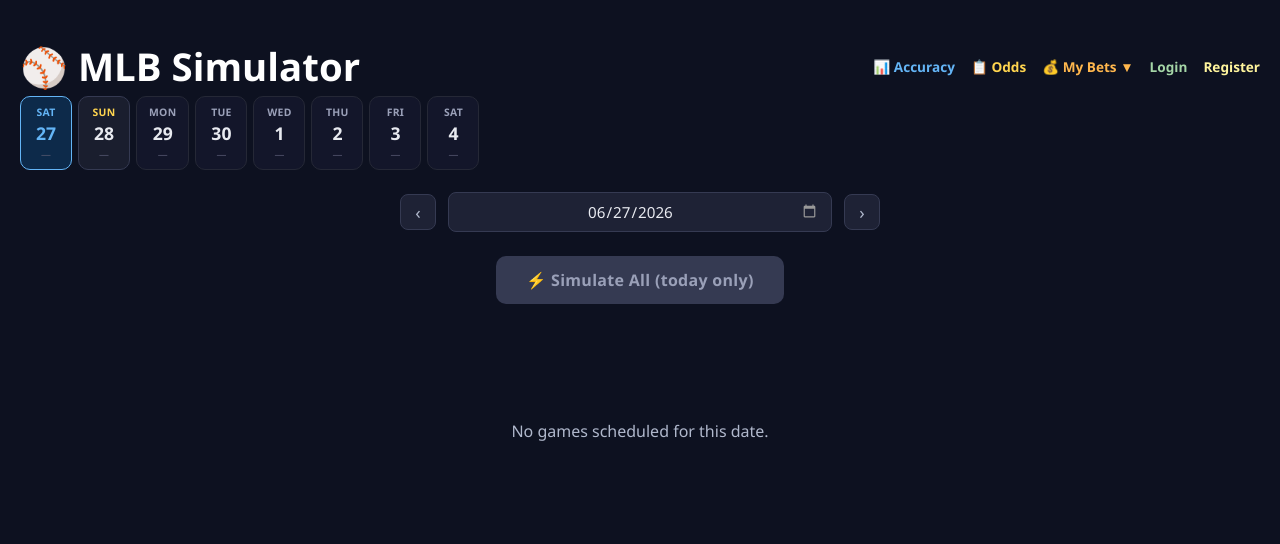
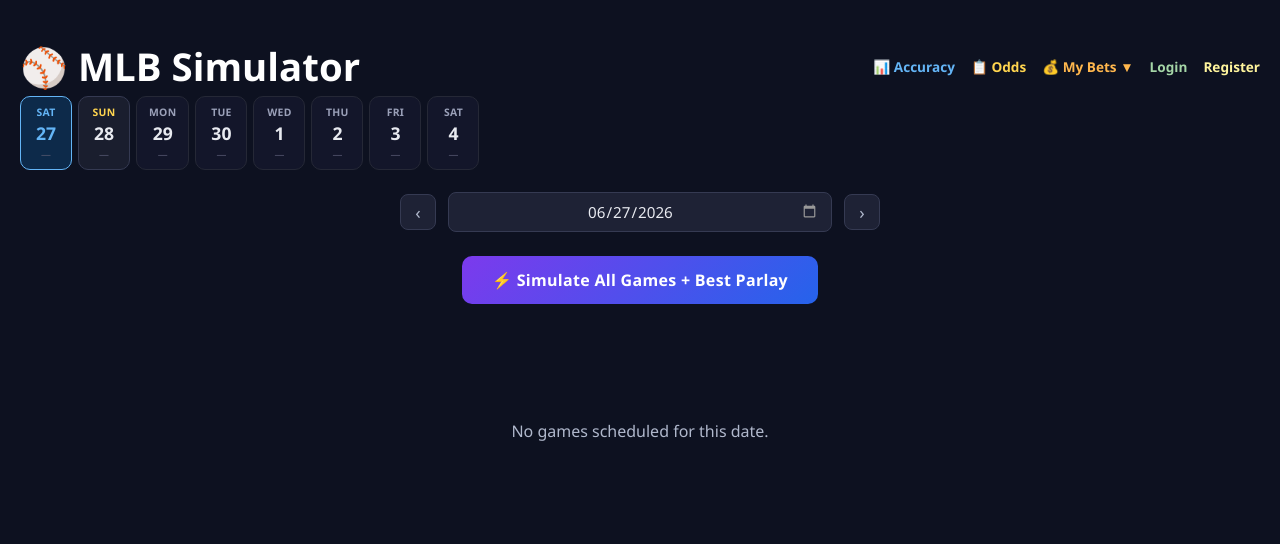
Before and after one commit to yepadwee93/mlb-simulator, a Flask app: page /?date=2026-06-27 in a window 1280 px wide. Shown: the top 544 px of the page. Run offline with Flask 3, Linux system fonts and the light colour scheme; data that the repository does not hold is empty.

Commit message:
fix: always show simulate-all button regardless of server timezone
Co-Authored-By: Claude Sonnet 4.6 <noreply@anthropic.com>

```diff
--- a/app/templates/index.html
+++ b/app/templates/index.html
@@ -342,14 +342,10 @@ if (localStorage.getItem('email_nudge_dismissed') === '1') {
     {% endif %}
   </div>
 
-  <!-- Simulate all (only makes sense on today or past dates with real lineups) -->
-  {% if is_today %}
-    <a class="simulate-all-btn" href="/simulate-all">
-      ⚡ Simulate All Games + Best Parlay
-    </a>
-  {% else %}
-    <span class="simulate-all-btn disabled">⚡ Simulate All (today only)</span>
-  {% endif %}
+  <!-- Simulate all -->
+  <a class="simulate-all-btn" href="/simulate-all">
+    ⚡ Simulate All Games + Best Parlay
+  </a>
 
   {% if error %}
     <p class="error-msg">⚠ {{ error }}</p>
```
